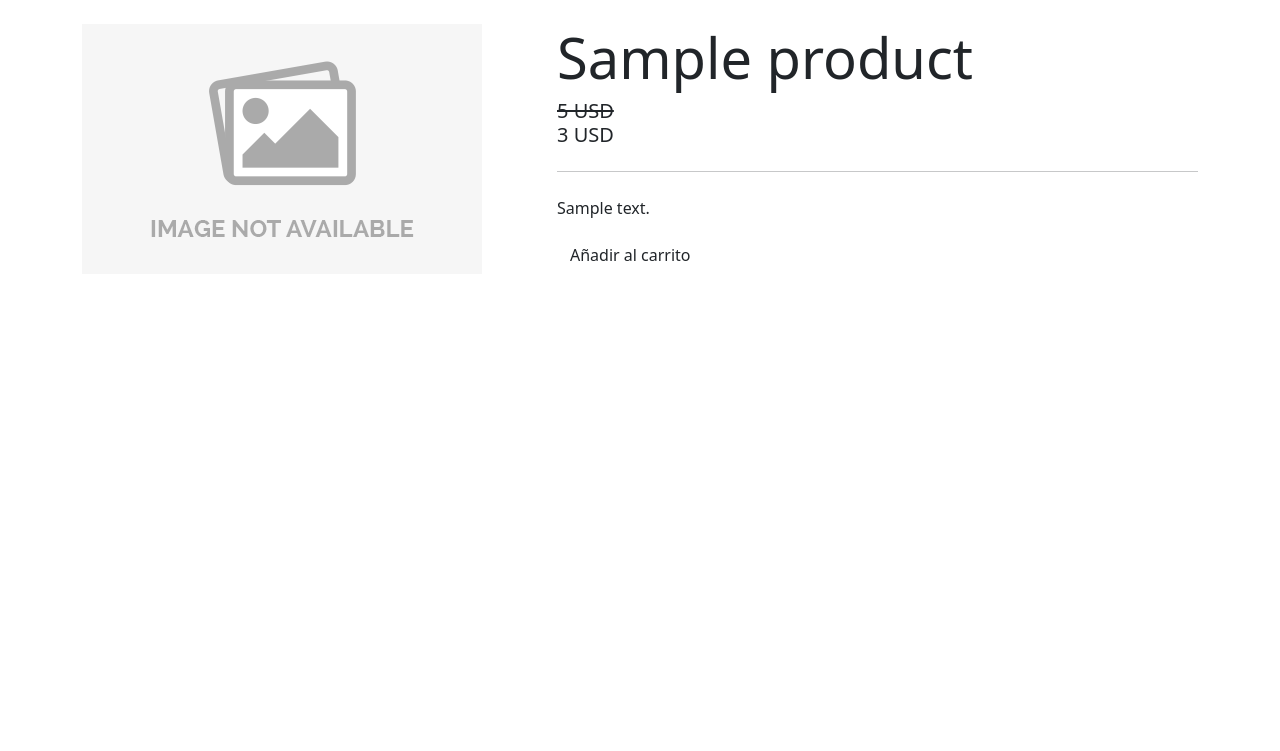
After one commit to H4r0l/Django_app, a Django app: page /product/1 in a window 1280 px wide. The commit adds this page. Shown: the top 751 px of the page. Run offline with Django 4.2, Linux system fonts and the light colour scheme; tables that the repository leaves empty hold one stand-in row (values such as "Sample post").

Commit message:
feat: Product description and Makefile

```diff
--- a/inventory/models.py
+++ b/inventory/models.py
@@ -18,6 +18,8 @@ class Product(models.Model):
     def __str__(self):
         return f"{self.name} | {self.brand}"
 
+
+
 class Brand(models.Model):
     name = models.CharField(max_length=20)
     description = models.TextField(null=True, blank=True)
--- a/inventory/urls.py
+++ b/inventory/urls.py
@@ -1,7 +1,8 @@
 from django.contrib import admin
 from django.urls import path
-from .views import index
+from .views import index, get_product
 
 urlpatterns = [
     path('', index),
+    path('product/<int:id>', get_product, name='get_product'),
 ]
--- a/inventory/views.py
+++ b/inventory/views.py
@@ -5,5 +5,8 @@ from .models import Product
 
 def index(request):
     products = Product.objects.all()
+    return render(request,'list_of_products.html', {'products': products})
 
-    return render(request,'list_of_products.html', {'products': products})
+def get_product(request, id):
+    product = Product.objects.get(id=id)
+    return render(request, 'show_product.html', {'product': product})
--- a/templates/list_of_products.html
+++ b/templates/list_of_products.html
@@ -34,7 +34,7 @@
                                 eius iure sunt vitae, ratione omnis quas reprehenderit vel
                                 beatae, nobis, voluptatem itaque ad earum.
                             </p>
-                            <a class="btn btn-tomato" href="/">Leer más</a>
+                            <a class="btn btn-tomato" href={% url 'show_product' id=product.id  %}>Leer más</a>
                         </div>
                     </div>
                 </div>
--- /dev/null
+++ b/templates/show_product.html
@@ -0,0 +1,43 @@
+{% load static %}
+<html lang="es">
+    <head>
+        <title>Tienda de Barrio</title>
+        <meta name="description" content="Mi primera tienda de barrio virtual">
+        <meta name="keywords" content="ecomerce,market">
+        {# Bootstrap - https://getbootstrap.com/#}
+        <link href="https://cdn.jsdelivr.net/npm/bootstrap@5.2.3/dist/css/bootstrap.min.css"
+              rel="stylesheet">
+        <script src="https://cdn.jsdelivr.net/npm/bootstrap@5.2.3/dist/js/bootstrap.bundle.min.js"></script>
+        {# Fonts #}
+        <link href="https://fonts.googleapis.com/css?family=Montserrat:wght@400;700&display=swap" rel="stylesheet">
+        {# Styles #}
+        <link rel="stylesheet" href="{% static 'style.css' %}">
+    </head>
+    <body>
+    <div class="container">
+        <div class="row product-detail-row mt-4 mb-5">
+            <div class="col-5">
+                <img src="../images/no-picture-available-icon-1.jpg"
+                     class="img-fluid"
+                     height="">
+            </div>
+            <div class="col-7">
+                <div class="jumbotron">
+                    <h1 class="display-4"> {{ product.name }} </h1>
+                    <div class="price-container">
+                            <h5 class="card-title">
+                                <s>5 USD</s>
+                            </h5>
+                        <h5 class="card-title">3 USD</h5>
+                    </div>
+                    <hr class="my-4">
+                    <p>
+                        {{ product.brand.description }}
+                    </p>
+
+                    <a class="btn btn-tomato" href="/">Añadir al carrito</a>
+                </div>
+            </div>
+        </div>
+    </div>
+</body>
```
Also changed, not shown: 1 other file.
